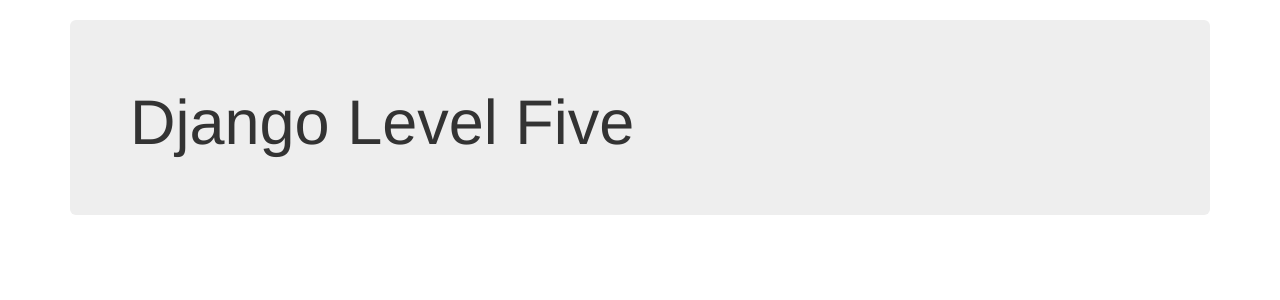
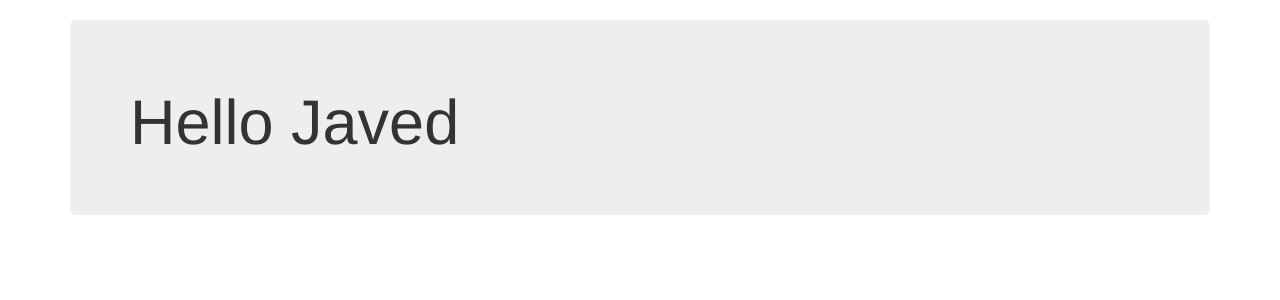
Before and after one commit to aayush10/django-stuff, a Django app: page / in a window 1280 px wide. Shown: the part 51-351 px from the top of the page. Run offline with Django 3.2, Linux system fonts and the light colour scheme; some libraries are stand-ins or nearby versions.

Commit message:
index page

```diff
--- a/templates/basic_app/index.html
+++ b/templates/basic_app/index.html
@@ -2,7 +2,7 @@
 {% block body_block %}
 
 <div class="jumbotron">
-  <h1>Django Level Five</h1>
+  <h1>Hello Javed</h1>
 </div>
 
 {% endblock %}
```
